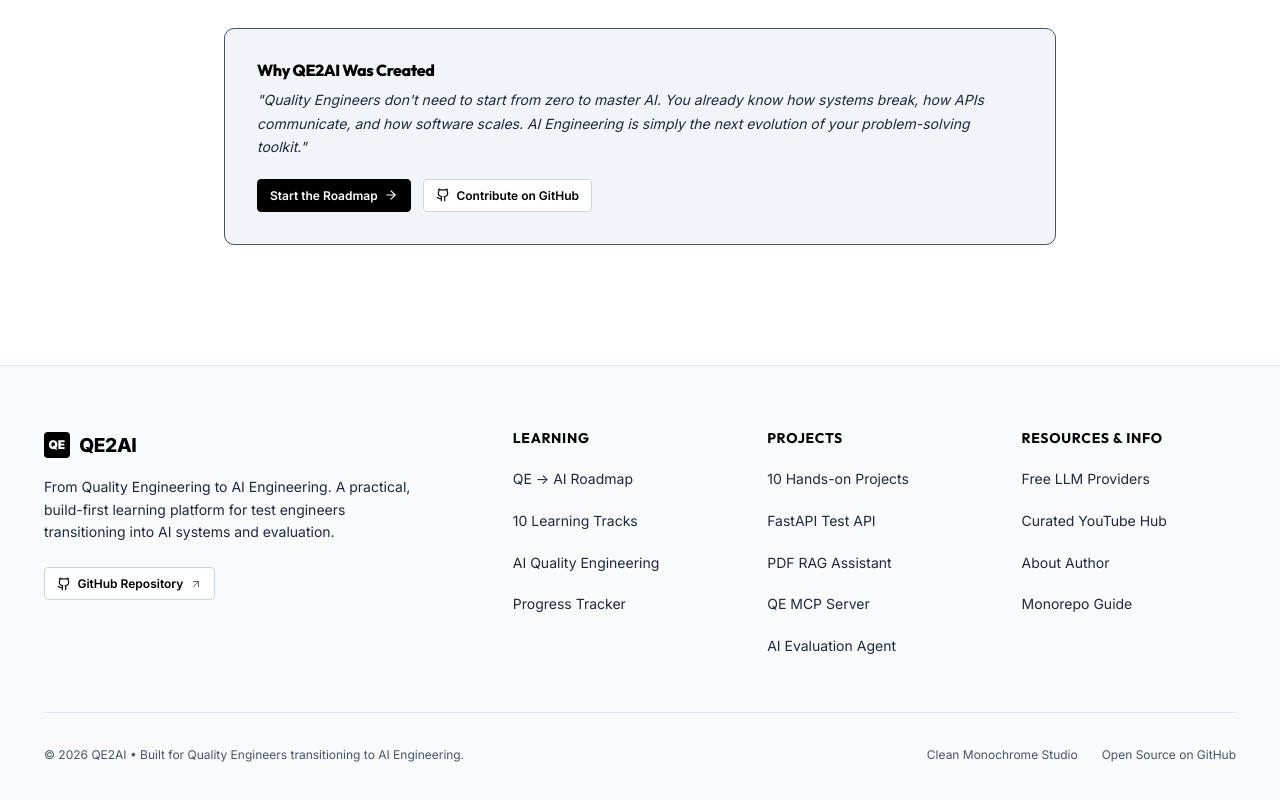
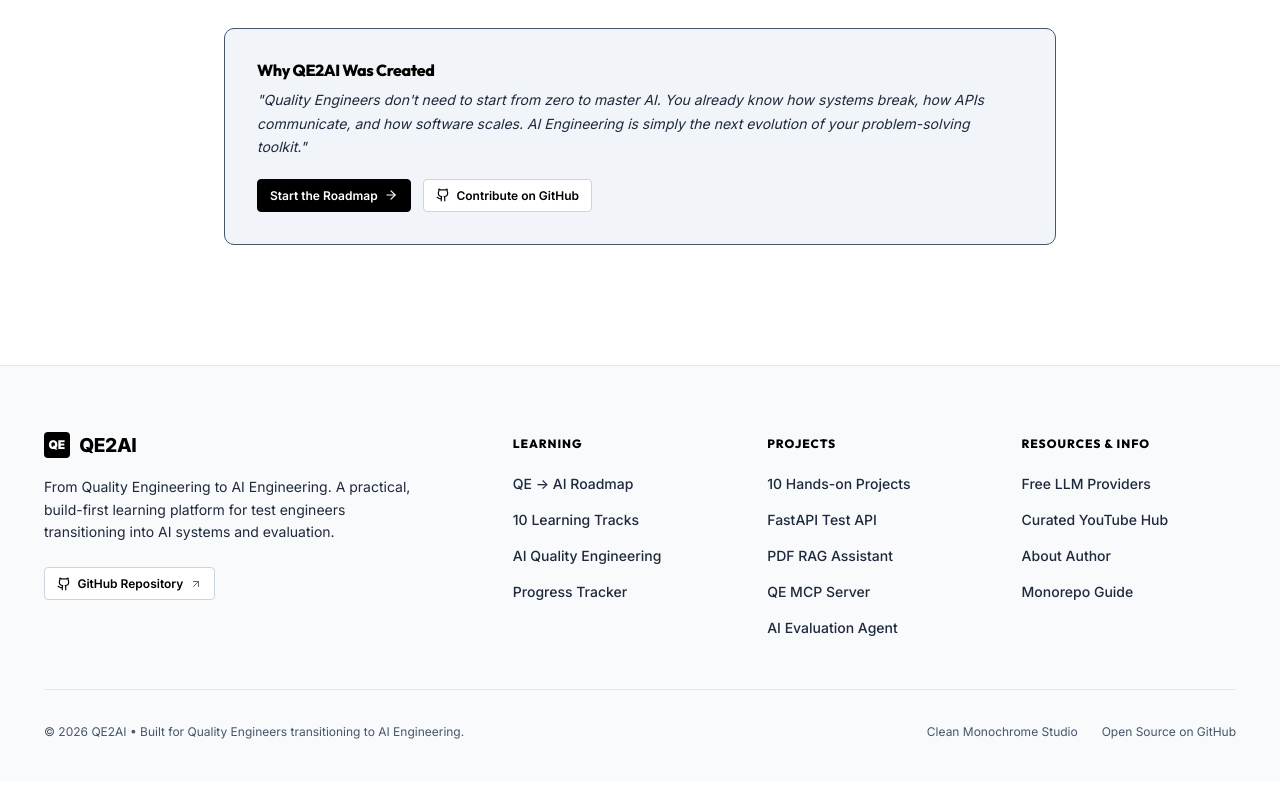
Before and after one commit to poornaai2026/QE2AI, a React (Vite) app: page /my-journey in a window 1280 px wide. Shown: the part 1579-2379 px from the top of the page. Built offline with nearby package versions, Linux system fonts and the light colour scheme.

Commit message:
feat(ui): add tactile bouncy hover physics to footer links, brand, and headers

```diff
--- a/src/components/layout/Footer.tsx
+++ b/src/components/layout/Footer.tsx
@@ -10,7 +10,7 @@
         <div className="footer-grid">
           {/* Col 1: Brand & Tagline */}
           <div>
-            <div style={{ display: 'flex', alignItems: 'center', gap: '0.6rem', marginBottom: '1rem' }}>
+            <Link to="/" className="footer-brand" style={{ textDecoration: 'none' }}>
               <div style={{
                 width: '1.6rem',
                 height: '1.6rem',
@@ -21,14 +21,15 @@
                 alignItems: 'center',
                 justifyContent: 'center',
                 fontWeight: 900,
-                fontSize: '0.75rem'
+                fontSize: '0.75rem',
+                transition: 'transform var(--transition-bounce)'
               }}>
                 QE
               </div>
               <span style={{ fontWeight: 800, fontSize: '1.2rem', color: 'var(--text-primary)', letterSpacing: '-0.02em' }}>
                 QE2AI
               </span>
-            </div>
+            </Link>
             <p style={{ fontSize: 'var(--text-sm)', color: 'var(--text-secondary)', maxWidth: '380px', marginBottom: '1.5rem', lineHeight: 1.6 }}>
               From Quality Engineering to AI Engineering. A practical, build-first learning platform for test engineers transitioning into AI systems and evaluation.
             </p>
--- a/src/styles/components.css
+++ b/src/styles/components.css
@@ -427,12 +427,35 @@
 }
 
 .footer-col-title {
-  font-size: var(--text-sm);
-  font-weight: 700;
+  font-size: var(--text-xs);
+  font-weight: 800;
   color: var(--text-primary);
   margin-bottom: 1.25rem;
-  letter-spacing: 0.05em;
+  letter-spacing: 0.08em;
   text-transform: uppercase;
+  display: inline-block;
+  transition: transform var(--transition-bounce), color var(--transition-fast);
+}
+
+.footer-col-title:hover {
+  transform: translateX(4px) scale(1.05);
+}
+
+.footer-brand {
+  display: inline-flex;
+  align-items: center;
+  gap: 0.6rem;
+  margin-bottom: 1rem;
+  cursor: pointer;
+  transition: transform var(--transition-bounce);
+}
+
+.footer-brand:hover {
+  transform: translateY(-2px) scale(1.05);
+}
+
+.footer-brand:hover div {
+  transform: scale(1.1) rotate(-4deg);
 }
 
 .footer-links {
@@ -443,14 +466,31 @@
   gap: 0.65rem;
 }
 
+.footer-links li {
+  margin-bottom: 0;
+  transition: transform var(--transition-bounce);
+}
+
+.footer-links li:hover {
+  transform: translateX(6px) scale(1.04);
+}
+
+.footer-links li:active {
+  transform: translateX(2px) scale(0.98);
+}
+
 .footer-links a {
+  display: inline-flex;
+  align-items: center;
   font-size: var(--text-sm);
   color: var(--text-secondary);
-  transition: color var(--transition-fast);
+  font-weight: 500;
+  transition: color var(--transition-fast), font-weight var(--transition-fast);
 }
 
 .footer-links a:hover {
   color: var(--text-primary);
+  font-weight: 600;
 }
 
 .footer-bottom {
@@ -461,6 +501,16 @@
   justify-content: space-between;
   font-size: var(--text-xs);
   color: var(--text-muted);
+}
+
+.footer-bottom span {
+  transition: transform var(--transition-bounce), color var(--transition-fast);
+  display: inline-block;
+}
+
+.footer-bottom span:hover {
+  transform: translateY(-2px) scale(1.04);
+  color: var(--text-primary);
 }
 
 /* --- Search Modal --- */
```
